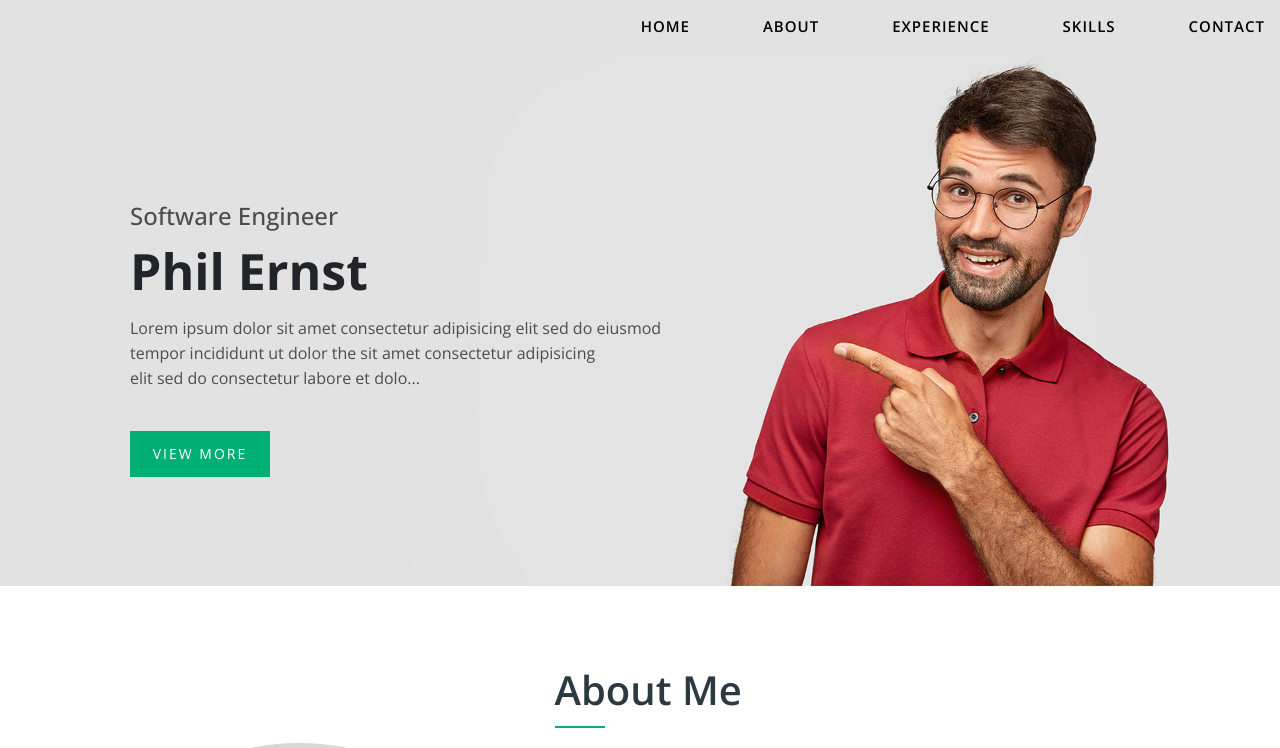
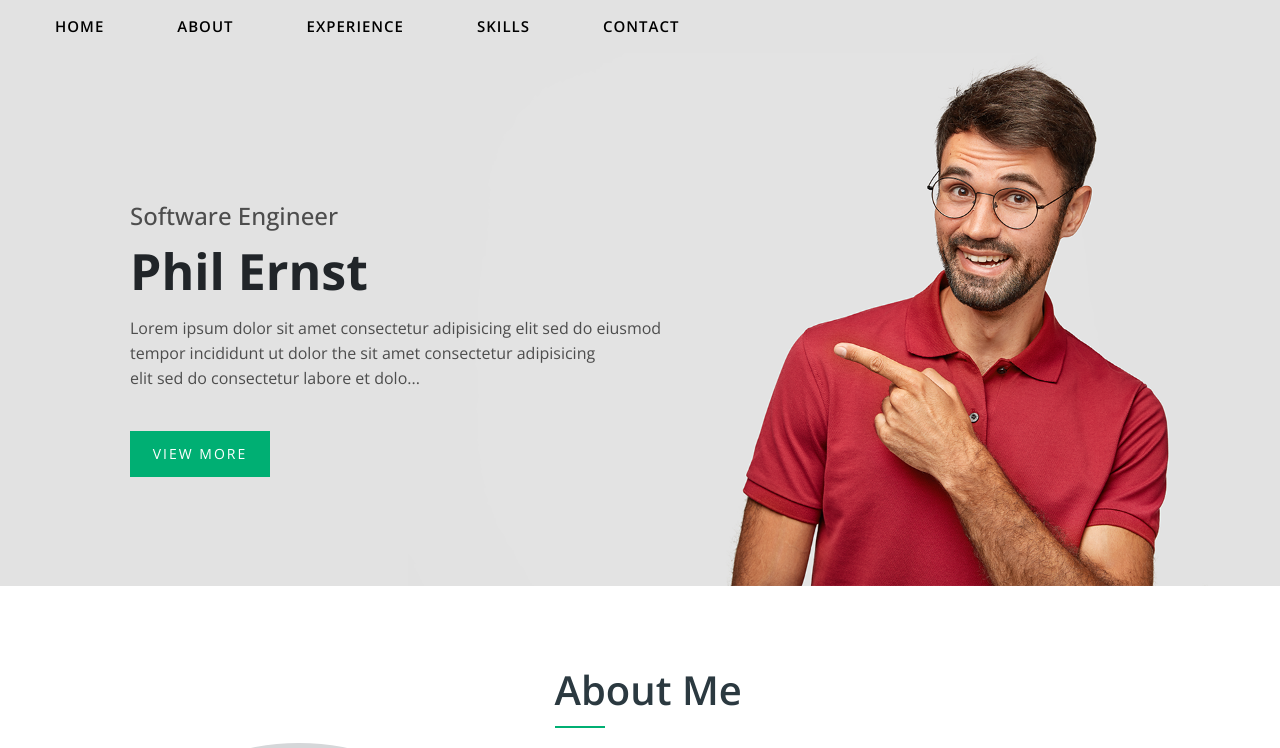
Before and after one commit to ernstpf/personal-website, a React (Create React App) app: page / in a window 1280 px wide. Shown: the top 748 px of the page. Built offline with nearby package versions, Linux system fonts and the light colour scheme.

Commit message:
Adjust menu location, padding

```diff
--- a/src/index.css
+++ b/src/index.css
@@ -58,8 +58,8 @@ body {
 }
 .navbar-light .navbar-nav .nav-link {
   color: #000000;
-  margin-left: 73px;
-  margin-right: 0;
+  margin-right: 73px;
+  margin-left: 0;
   padding: 0;
   letter-spacing: 1px;
   position: relative;
@@ -869,6 +869,7 @@ img.img-fluid.mx-auto.portfolooimgeffect.aos-init {
 
 .footer {
   background-color: #2b3940;
+  padding-top: 80px;
   padding-bottom: 80px;
 }
 
@@ -974,7 +975,7 @@ img.img-fluid.mx-auto.portfolooimgeffect.aos-init {
   }
   .navbar-light .navbar-nav .nav-link {
     font-size: 14px;
-    margin-left: 30px;
+    /* margin-left: 30px; */
   }
   .logo {
     margin-left: 35px;
@@ -1127,6 +1128,7 @@ img.img-fluid.mx-auto.portfolooimgeffect.aos-init {
   }
 
   .footer {
+    padding-top: 40px;
     padding-bottom: 40px;
   }
   .send-btn {
@@ -1356,6 +1358,7 @@ padding-bottom: 10px;
     font-size: 30px;
   }
   .footer {
+    padding-top: 40px;
     padding-bottom: 40px;
   }
 }
@@ -1515,6 +1518,7 @@ padding-bottom: 10px;
   }
 
   .footer {
+    padding-top: 40px;
     padding-bottom: 40px;
   }
 }
@@ -1813,6 +1817,7 @@ padding-bottom: 10px;
     margin-top: 20px;
   }
   .footer {
+    padding-top: 40px;
     padding-bottom: 40px;
   }
 }
--- a/src/pages/Component/Header.js
+++ b/src/pages/Component/Header.js
@@ -19,7 +19,7 @@ const Header = () => {
             </Navbar.Brand> */}
             <Navbar.Toggle aria-controls="responsive-navbar-nav" />
             <Navbar.Collapse id="responsive-navbar-nav" className="justify-content-end nav-menu">
-              <Nav className="ms-auto font">
+              <Nav className="me-auto font container">
                 <Links href="#Home">Home</Links>
                 <Links href="#About">About</Links>
                 {/* <Links href="#Service">Service</Links> */}
```
